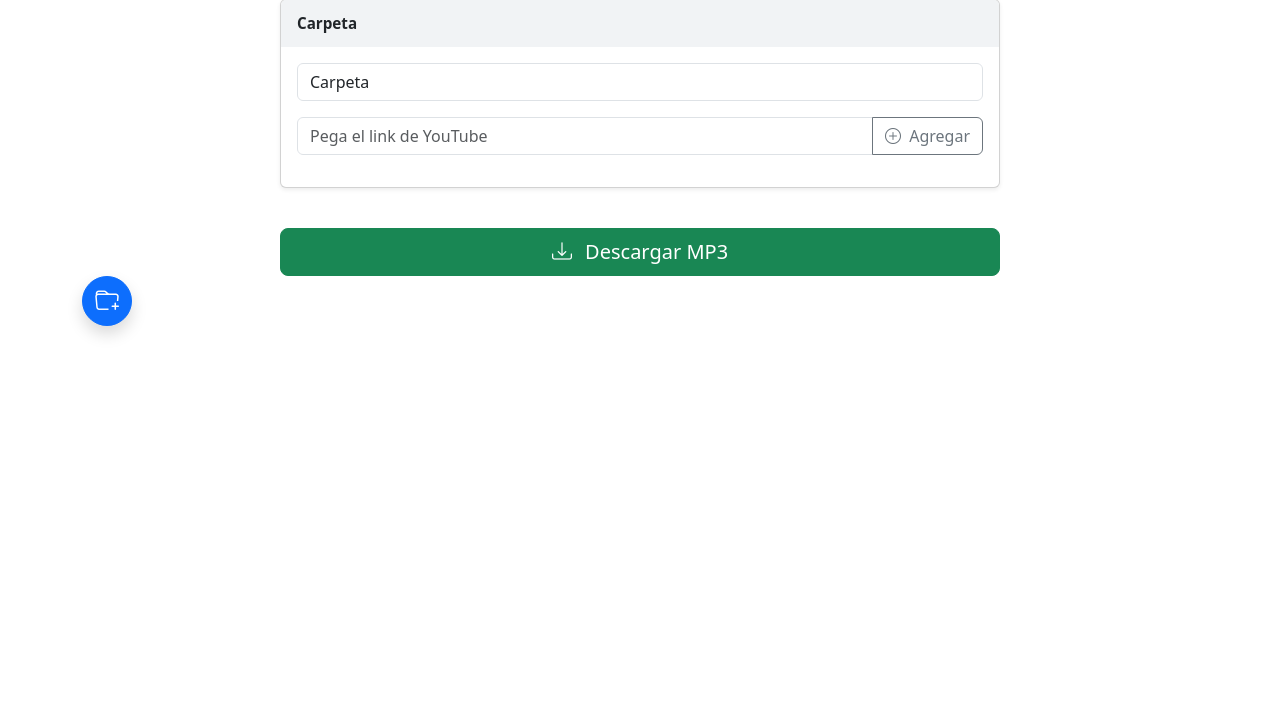
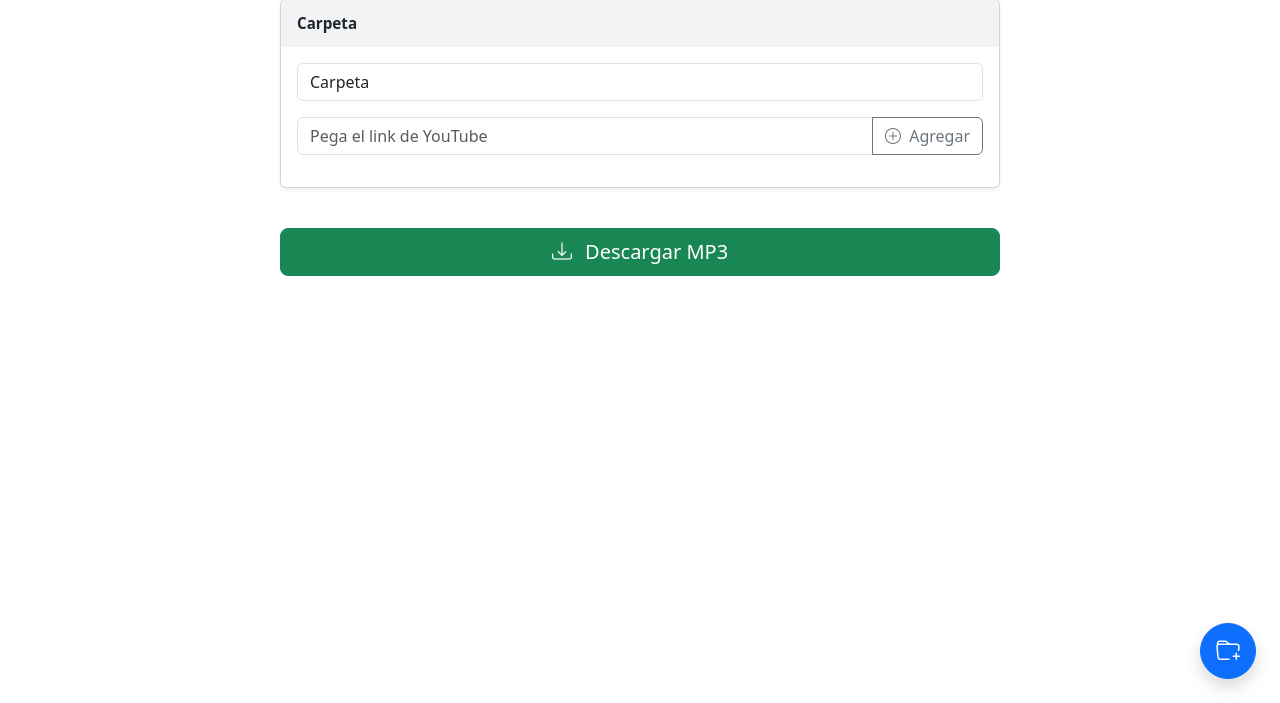
Before and after one commit to AlfonsoDiaz09/mp3yx, a Django app: page /music/ in a window 1280 px wide. Shown: the part 97-800 px from the top of the page. Run offline with Django 5.2, Linux system fonts and the light colour scheme.

Commit message:
feat: Floating add folder button

```diff
--- a/apps/music/static/music/css/styles.css
+++ b/apps/music/static/music/css/styles.css
@@ -40,3 +40,26 @@
     transform: translateY(0);
   }
 }
+
+/* Floating Add Folder Button */
+.fab-add-folder {
+  position: fixed;
+  bottom: 24px;
+  right: 24px;
+
+  width: 56px;
+  height: 56px;
+  padding: 0;
+
+  display: flex;
+  align-items: center;
+  justify-content: center;
+
+  border-radius: 50%;
+  z-index: 1050;
+}
+
+/* Icon inside FAB */
+.fab-add-folder i {
+  pointer-events: none;
+}
```
